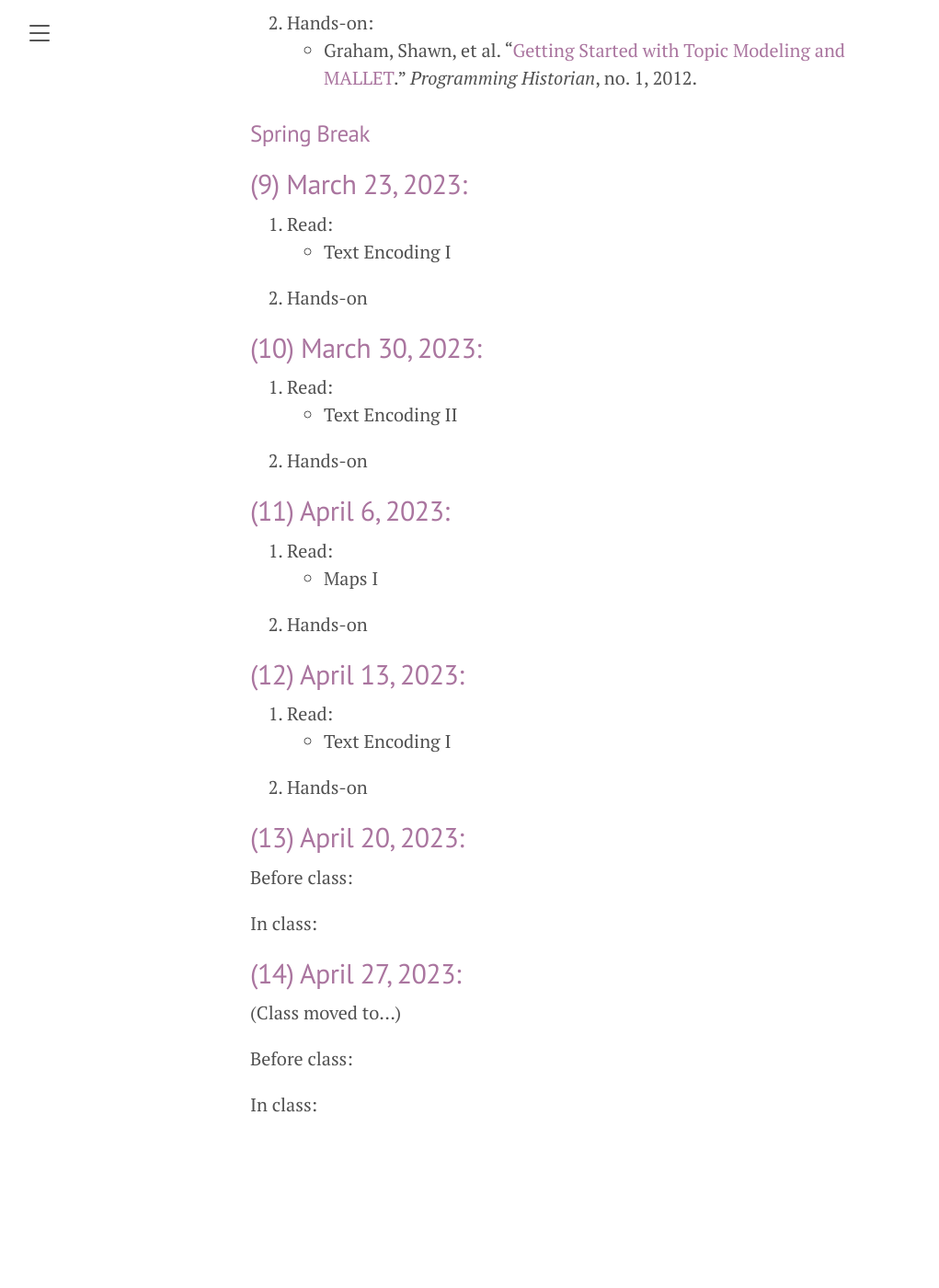
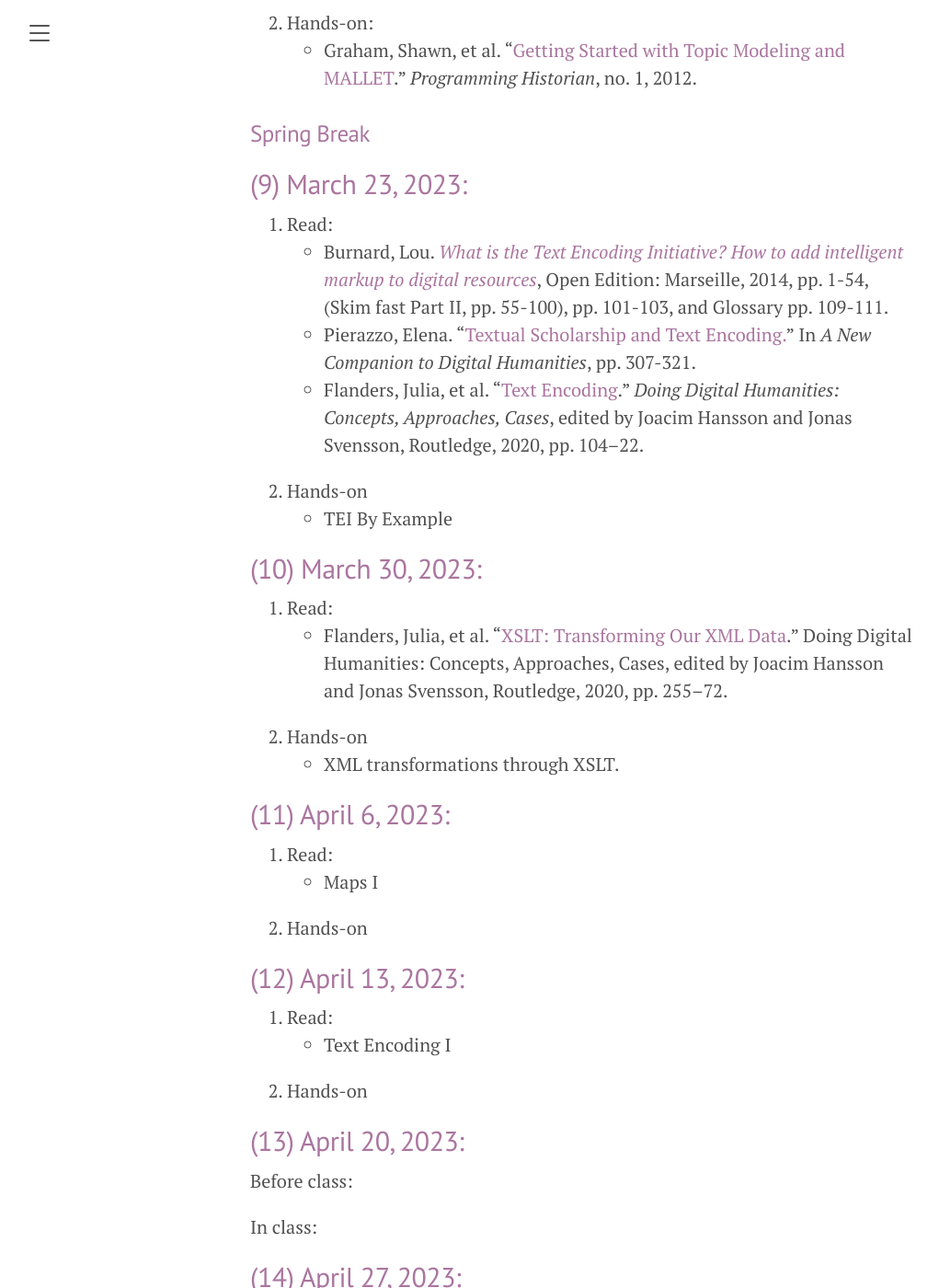
Before and after one commit to susannalles/DHPracticum_Spring23, a Jekyll site: the page built from schedule.md, in a window 1280 px wide and 1400 px high, scrolled down 3146 px. Shown: the whole window at 92% size, without its empty margins (8-1029 px from the left). Built offline with Jekyll 4.4.1, drawn with Linux system fonts in a browser that asks for light colours; before the commit the page ends 4442 px from its top, so only the background shows below that.

Commit message:
Update schedule.md

```diff
--- a/schedule.md
+++ b/schedule.md
@@ -92,14 +92,20 @@ Session offered by Prof. Lindsay Thomas
 ## (9) March 23, 2023:
 
 1. Read:
-  - Text Encoding I
+  - Burnard, Lou. *[What is the Text Encoding Initiative? How to add intelligent markup to digital resources](https://books.openedition.org/oep/679?lang=en)*, Open Edition: Marseille, 2014, pp. 1-54, (Skim fast Part II, pp. 55-100), pp. 101-103, and Glossary pp. 109-111.
+  - Pierazzo, Elena. “[Textual Scholarship and Text Encoding.](https://onlinelibrary.wiley.com/doi/abs/10.1002/9781118680605.ch21)” In *A New Companion to Digital Humanities*, pp. 307-321.
+  - Flanders, Julia, et al. “[Text Encoding](http://urn.kb.se/resolve?urn=urn:nbn:se:lnu:diva-97628).” *Doing Digital Humanities: Concepts, Approaches, Cases*, edited by Joacim Hansson and Jonas Svensson, Routledge, 2020, pp. 104–22.
+
 3. Hands-on
+  - TEI By Example
 
 ## (10) March 30, 2023:
 
 1. Read:
-  - Text Encoding II
+  - Flanders, Julia, et al. “[XSLT: Transforming Our XML Data](http://urn.kb.se/resolve?urn=urn:nbn:se:lnu:diva-97628).” Doing Digital Humanities: Concepts, Approaches, Cases, edited by Joacim Hansson and Jonas Svensson, Routledge, 2020, pp. 255–72.
+
 3. Hands-on
+  - XML transformations through XSLT.
 
 ## (11) April 6, 2023:
 
```
